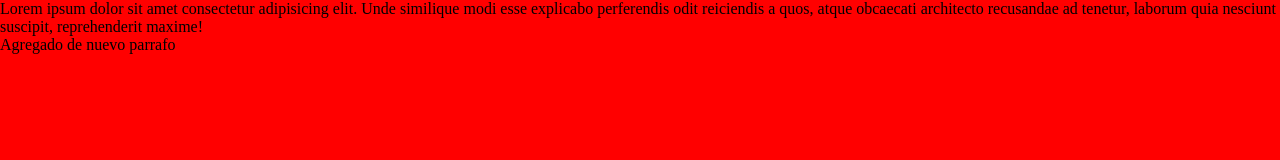
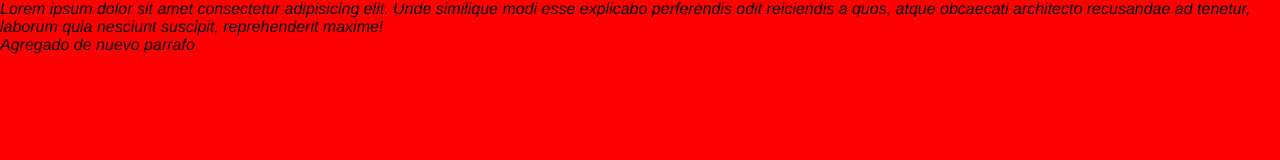
Before and after one commit to JsAzucar/RemoteSexto, a plain HTML site: page index.html in a window 1280 px wide. Drawn offline with Linux system fonts and the light colour scheme.

Commit message:
nuevos estilos

```diff
--- a/styles.css
+++ b/styles.css
@@ -2,4 +2,6 @@
     background-color: red;
     margin: 0;
     padding: 0;
+    font-family: 'Franklin Gothic Medium', 'Arial Narrow', Arial, sans-serif;
+    font-style: italic;
 }
```
